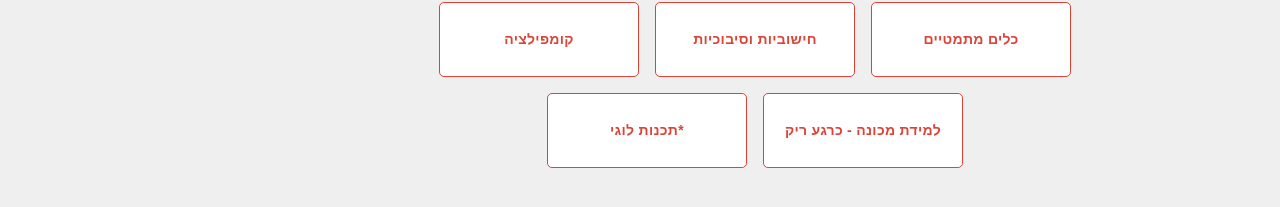
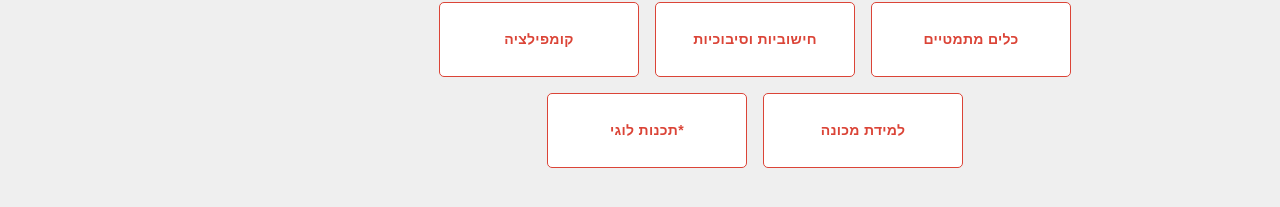
Before and after one commit to Gal94/cs2020, a React (Create React App) app: page /third-year in a window 1280 px wide. Shown: the part 245-452 px from the top of the page. Built offline with nearby package versions, Linux system fonts and the light colour scheme.

Commit message:
Edited a module name

```diff
--- a/src/modules.js
+++ b/src/modules.js
@@ -117,7 +117,7 @@ export const thirdYearModules = [
     },
     {
         id: 4,
-        name: 'למידת מכונה - כרגע ריק',
+        name: 'למידת מכונה',
         link: 'https://drive.google.com/open?id=1iuAbJ4BaIaRC1n0Z-X0-Ic3HKOM-cCsI'
     },
     {
```
